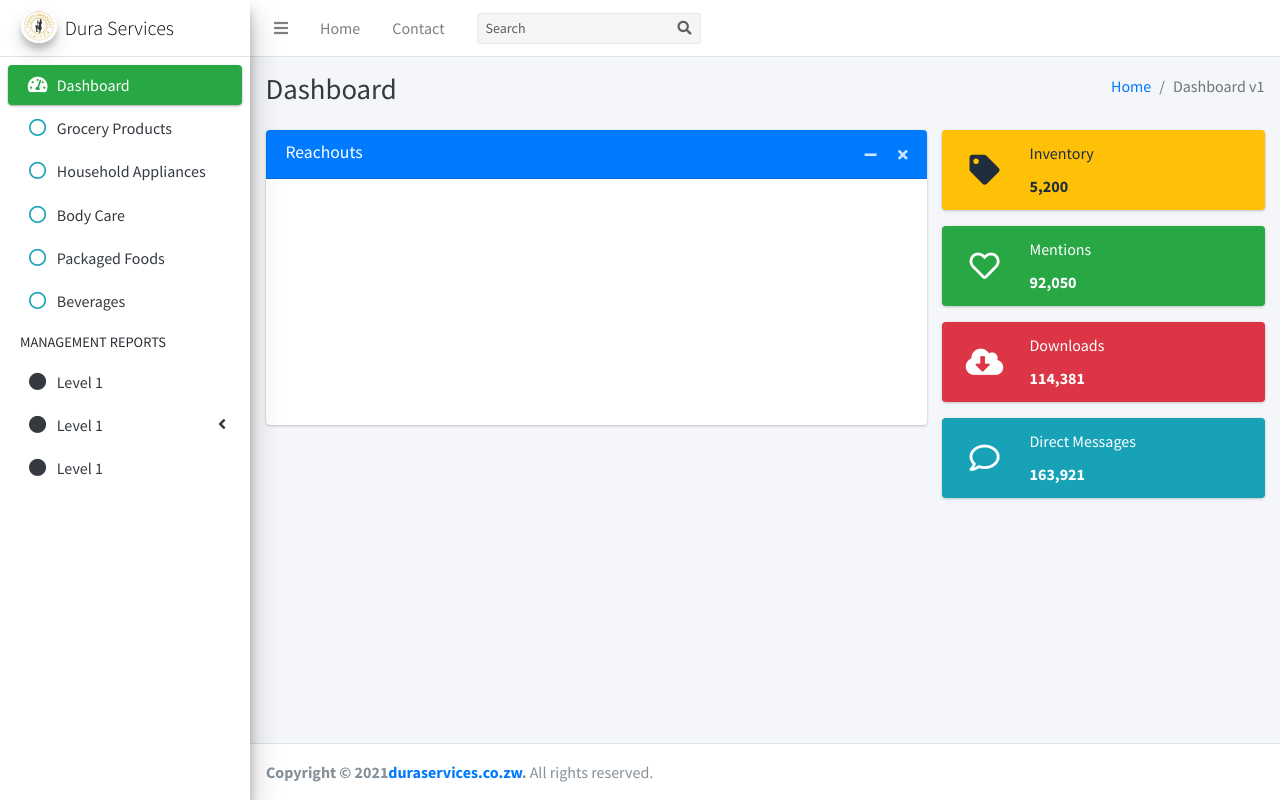
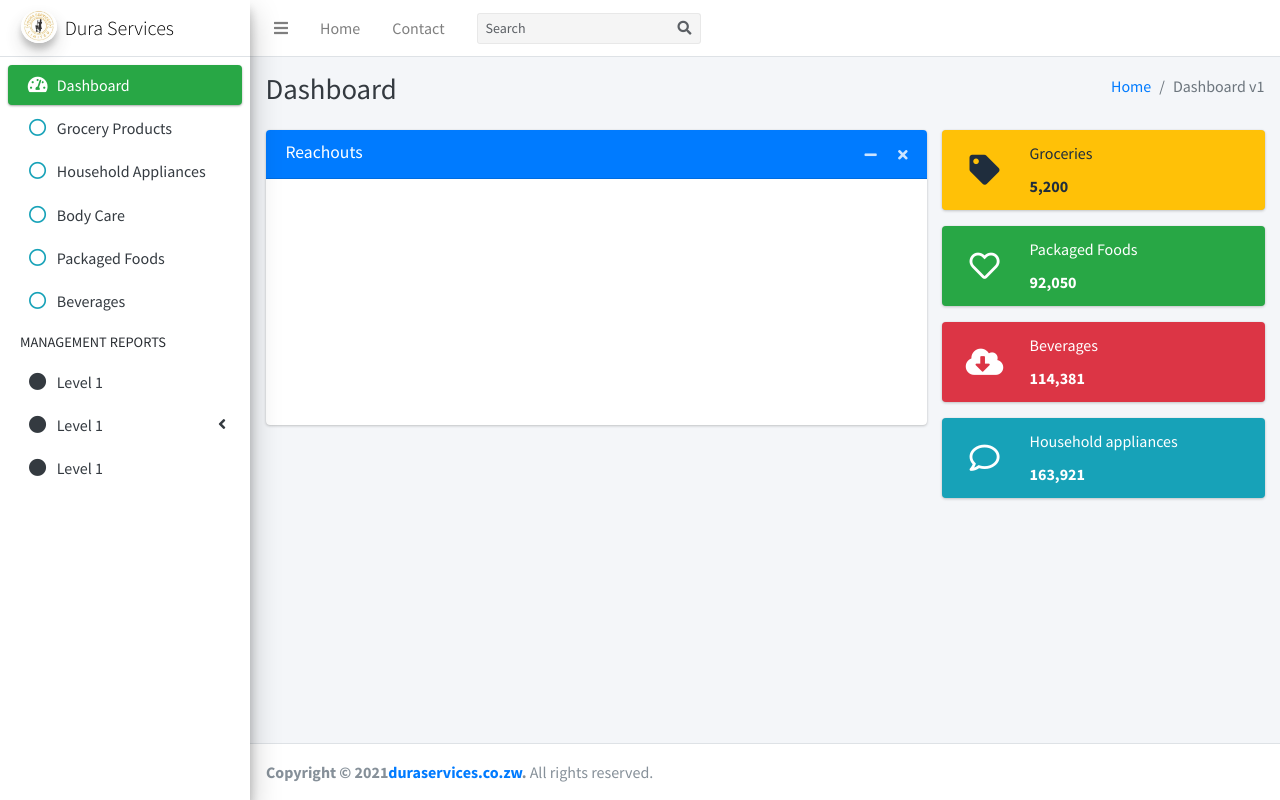
Before and after one commit to chikobvore/dura, a Flask app: page / in a window 1280 px wide. Run offline with Flask 2, Linux system fonts and the light colour scheme; a map, chart or similar area stays blank; some libraries are stand-ins or nearby versions.

Commit message:
dasboard

```diff
--- a/templates/index.html
+++ b/templates/index.html
@@ -251,7 +251,7 @@
                                 <span class="info-box-icon"><i class="fas fa-tag"></i></span>
 
                                 <div class="info-box-content">
-                                    <span class="info-box-text">Inventory</span>
+                                    <span class="info-box-text">Groceries</span>
                                     <span class="info-box-number">5,200</span>
                                 </div>
                                 <!-- /.info-box-content -->
@@ -261,7 +261,7 @@
                                 <span class="info-box-icon"><i class="far fa-heart"></i></span>
 
                                 <div class="info-box-content">
-                                    <span class="info-box-text">Mentions</span>
+                                    <span class="info-box-text">Packaged Foods</span>
                                     <span class="info-box-number">92,050</span>
                                 </div>
                                 <!-- /.info-box-content -->
@@ -271,7 +271,7 @@
                                 <span class="info-box-icon"><i class="fas fa-cloud-download-alt"></i></span>
 
                                 <div class="info-box-content">
-                                    <span class="info-box-text">Downloads</span>
+                                    <span class="info-box-text">Beverages</span>
                                     <span class="info-box-number">114,381</span>
                                 </div>
                                 <!-- /.info-box-content -->
@@ -281,7 +281,7 @@
                                 <span class="info-box-icon"><i class="far fa-comment"></i></span>
 
                                 <div class="info-box-content">
-                                    <span class="info-box-text">Direct Messages</span>
+                                    <span class="info-box-text">Household appliances</span>
                                     <span class="info-box-number">163,921</span>
                                 </div>
                                 <!-- /.info-box-content -->
```
